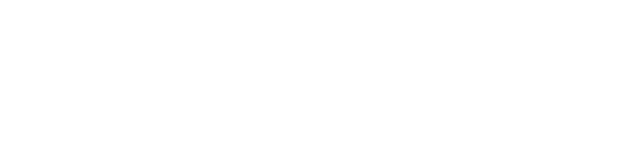
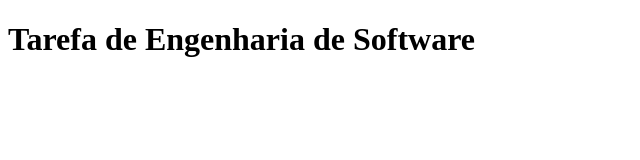
Before and after one commit to Audenira/atividadeEngenharia, a plain HTML site: page index.html in a window 1280 px wide. Shown: the whole page, without its empty margins (0-640 px from the left). Drawn offline with Linux system fonts and the light colour scheme.

Commit message:
Update index.html

```diff
--- a/index.html
+++ b/index.html
@@ -6,6 +6,6 @@
     <title>Document</title>
 </head>
 <body>
-
+    <h1>Tarefa de Engenharia de Software</h1>
 </body>
 </html>
```
